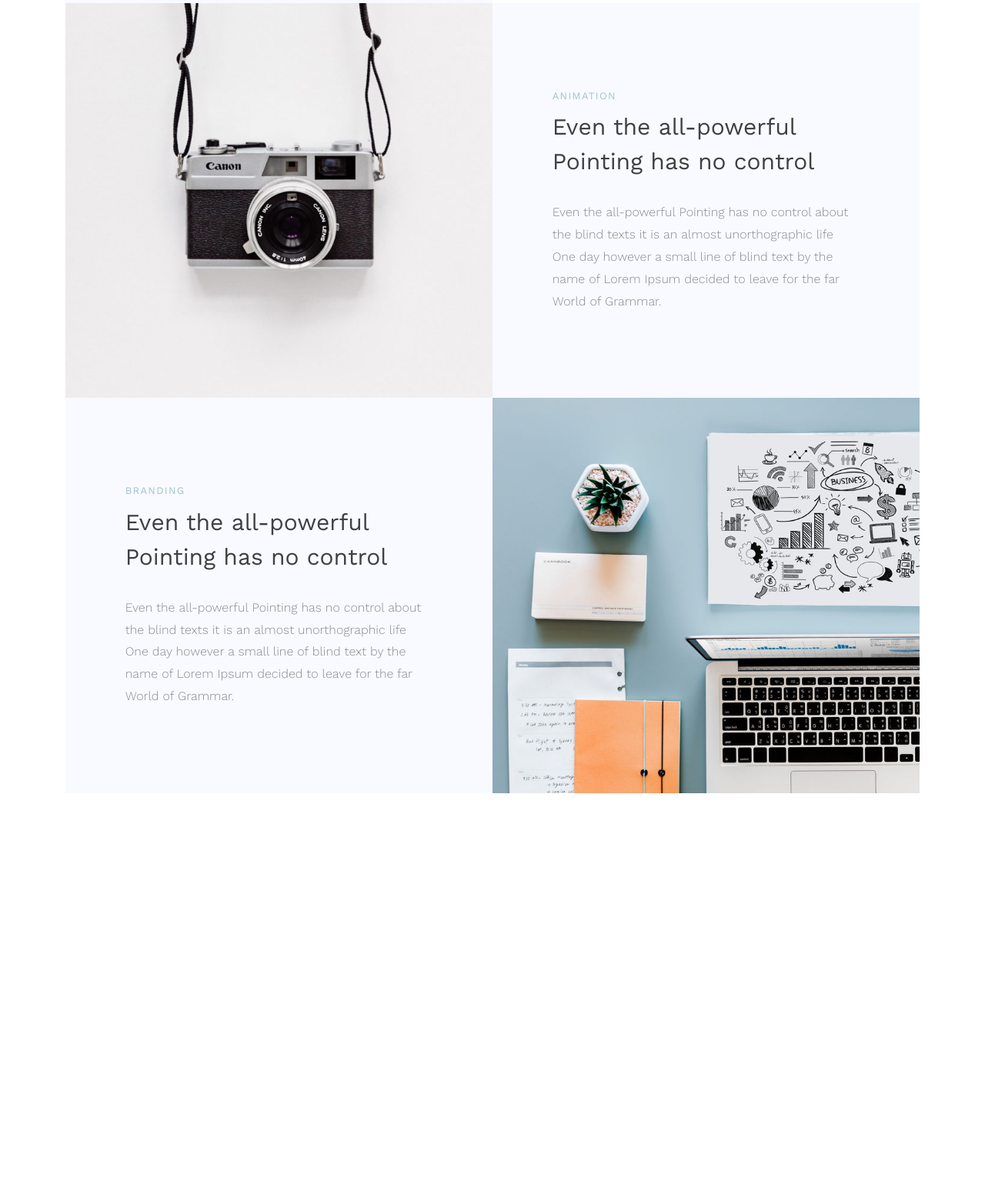
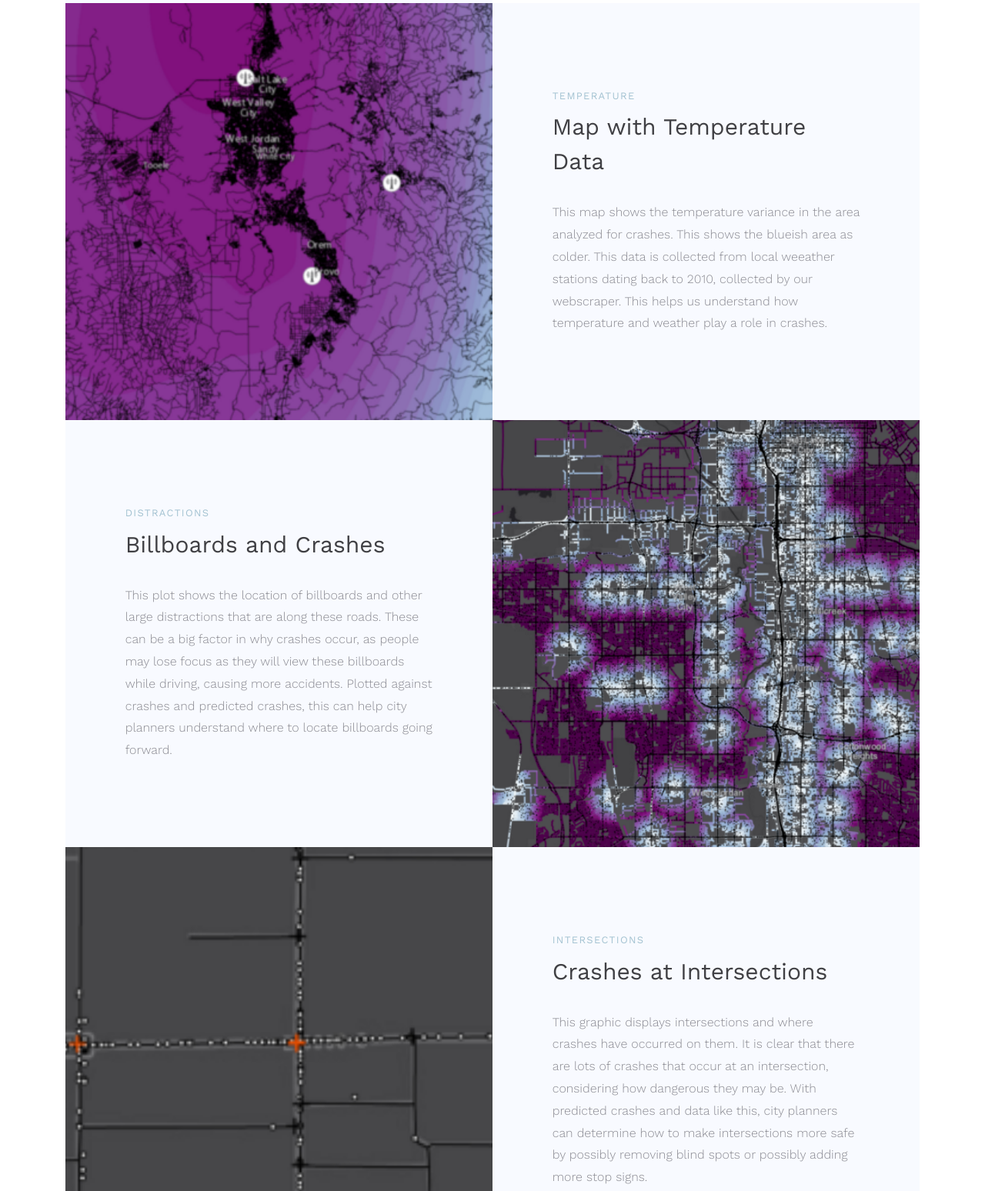
Before and after one commit to ayaanzhaque/PreDent, a plain HTML site: page visualization.html in a window 1280 px wide. Shown: the part 4061-5609 px from the top of the page at 77% size. Before the commit the page ends 5315 px from the top, so only its background shows below. Drawn offline with nearby package versions, Linux system fonts and the light colour scheme; some packages are replaced by stand-ins of ours.

Commit message:
added more visualizations

```diff
--- a/visualization.html
+++ b/visualization.html
@@ -231,19 +231,35 @@
             </div>
           </div>
           <div class="block-3 d-md-flex ftco-animate">
-            <a href="portfolio-single.html" class="image" style="background-image: url('images/work-5.jpg'); "></a>
+            <a href="portfolio-single.html" class="image" style="background-image: url('images/data_visualization/temperature.png'); "></a>
             <div class="text">
-              <h4 class="subheading">Animation</h4>
-              <h2 class="heading"><a href="portfoli-singleo.html">Even the all-powerful Pointing has no control</a></h2>
-              <p>Even the all-powerful Pointing has no control about the blind texts it is an almost unorthographic life One day however a small line of blind text by the name of Lorem Ipsum decided to leave for the far World of Grammar.</p>
+              <h4 class="subheading">Temperature</h4>
+              <h2 class="heading"><a href="portfoli-singleo.html">Map with Temperature Data</a></h2>
+              <p>This map shows the temperature variance in the area analyzed for crashes. This shows the blueish area as colder. This data is collected from local weeather stations dating back to 2010, collected by our webscraper. This helps us understand how temperature and weather play a role in crashes.</p>
             </div>
           </div>
           <div class="block-3 d-md-flex ftco-animate">
-            <a href="portfolio-single.html" class="image order-2" style="background-image: url('images/work-6.jpg'); "></a>
+            <a href="portfolio-single.html" class="image order-2" style="background-image: url('images/data_visualization/billboards_proximity.png'); "></a>
             <div class="text order-1">
-              <h4 class="subheading">Branding</h4>
-              <h2 class="heading"><a href="portfoli-singleo.html">Even the all-powerful Pointing has no control</a></h2>
-              <p>Even the all-powerful Pointing has no control about the blind texts it is an almost unorthographic life One day however a small line of blind text by the name of Lorem Ipsum decided to leave for the far World of Grammar.</p>
+              <h4 class="subheading">Distractions</h4>
+              <h2 class="heading"><a href="portfoli-singleo.html">Billboards and Crashes</a></h2>
+              <p>This plot shows the location of billboards and other large distractions that are along these roads. These can be a big factor in why crashes occur, as people may lose focus as they will view these billboards while driving, causing more accidents. Plotted against crashes and predicted crashes, this can help city planners understand where to locate billboards going forward.</p>
+            </div>
+          </div>
+          <div class="block-3 d-md-flex ftco-animate">
+            <a href="portfolio-single.html" class="image" style="background-image: url('images/data_visualization/intersection_crashes.png'); "></a>
+            <div class="text">
+              <h4 class="subheading">Intersections</h4>
+              <h2 class="heading"><a href="portfoli-singleo.html">Crashes at Intersections</a></h2>
+              <p>This graphic displays intersections and where crashes have occurred on them. It is clear that there are lots of crashes that occur at an intersection, considering how dangerous they may be. With predicted crashes and data like this, city planners can determine how to make intersections more safe by possibly removing blind spots or possibly adding more stop signs.</p>
+            </div>
+          </div>
+          <div class="block-3 d-md-flex ftco-animate">
+            <a href="portfolio-single.html" class="image order-2" style="background-image: url('images/data_visualization/curved_road_crashes.png'); "></a>
+            <div class="text order-1">
+              <h4 class="subheading">Curvature</h4>
+              <h2 class="heading"><a href="portfoli-singleo.html">Crashes on Windy Roads</a></h2>
+              <p>As expected, increased curvature on roads would lead to more crashes, which is evident in this visualization. With increased curvature and windiness, drivers may lose focus or control of their vehicle, meaning crashes occur more frequently. City planners can take advantage of graphics like this, and to address the problem, they could enforce stricter speed limits, increase signage and warnings, or even redirect very windy roads.</p>
             </div>
           </div>
         </div>
```
Also changed, not shown: images/data_visualization/billboards_proximity.png (added), images/data_visualization/curved_road_crashes.png (added), images/data_visualization/intersection_crashes.png (added), images/data_visualization/temperature.png (added).
